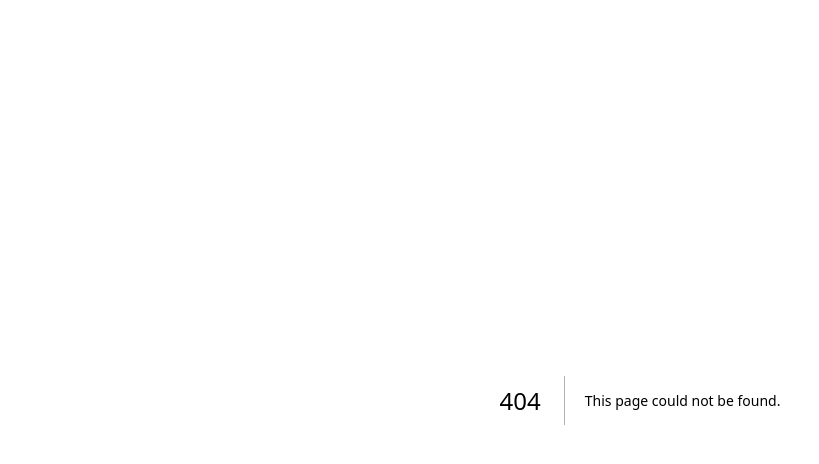
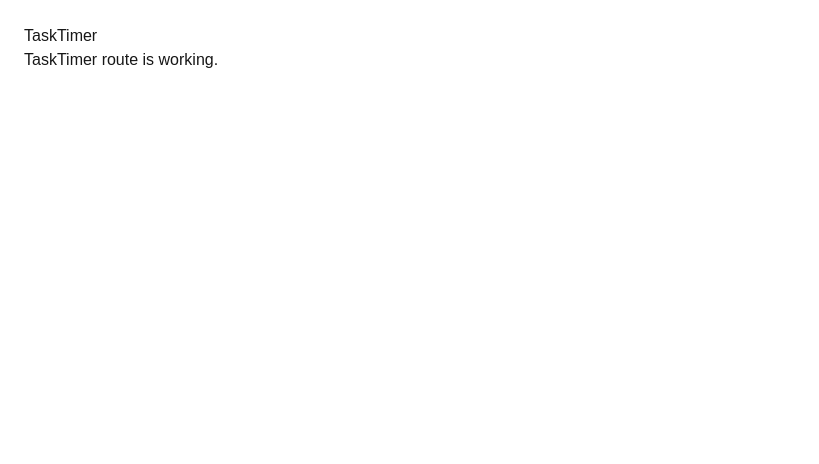
Before and after one commit to nogitlambo/tasktimer, a Next.js app: page /tasktimer in a window 1280 px wide. Before the commit this address had no page. Shown: the top 464 px of the page, without its empty margins (0-819 px from the left). Built offline with nearby package versions, Linux system fonts and the light colour scheme.

Commit message:
Add /tasktimer route scaffold

```diff
--- /dev/null
+++ b/src/app/tasktimer/page.tsx
@@ -0,0 +1,8 @@
+export default function TaskTimerPage() {
+  return (
+    <main style={{ padding: 24 }}>
+      <h1>TaskTimer</h1>
+      <p>TaskTimer route is working.</p>
+    </main>
+  );
+}
```
